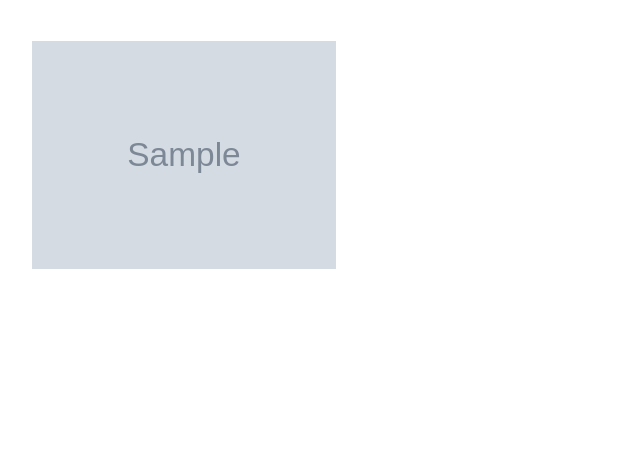
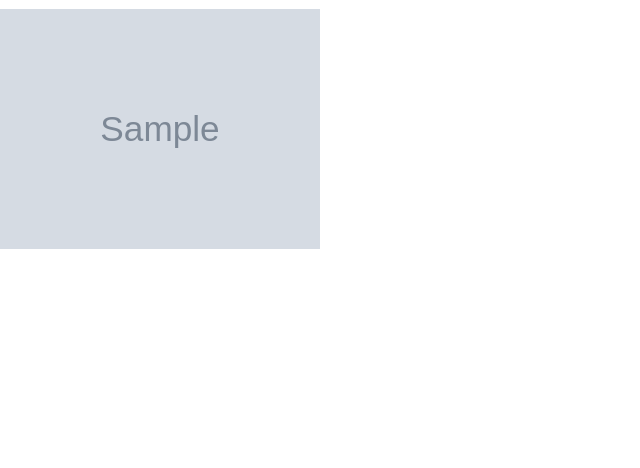
Before and after one commit to Parthnuwal7/infinite.pixelz, a Flask app: template photography_website/templates/home.html in a window 1280 px wide. Shown: the part 71-539 px from the top of the page, without its empty margins (0-640 px from the left). Run offline with Flask 3, Linux system fonts and the light colour scheme; the template is opened without the code that fills it: most values are stand-ins (such as "Sample title", 1, 10 or a date in 2020); grey boxes marked "Sample" are stand-in pictures; some libraries are stand-ins or nearby versions.

Commit message:
Update style.css

```diff
--- a/photography_website/static/css/style.css
+++ b/photography_website/static/css/style.css
@@ -122,7 +122,7 @@
 .gallery-container {
     max-width: 1400px;
     margin: 0 auto;
-    padding: 2rem;
+    padding: 0rem;
 }
 
 /* .gallery-grid {
@@ -172,7 +172,7 @@
 .gallery-item img {
     display: block;
     width: 100%;
-    height: auto;
+    height: 100%;
     object-fit: cover;
     transition: transform 0.3s ease;
 }
```
